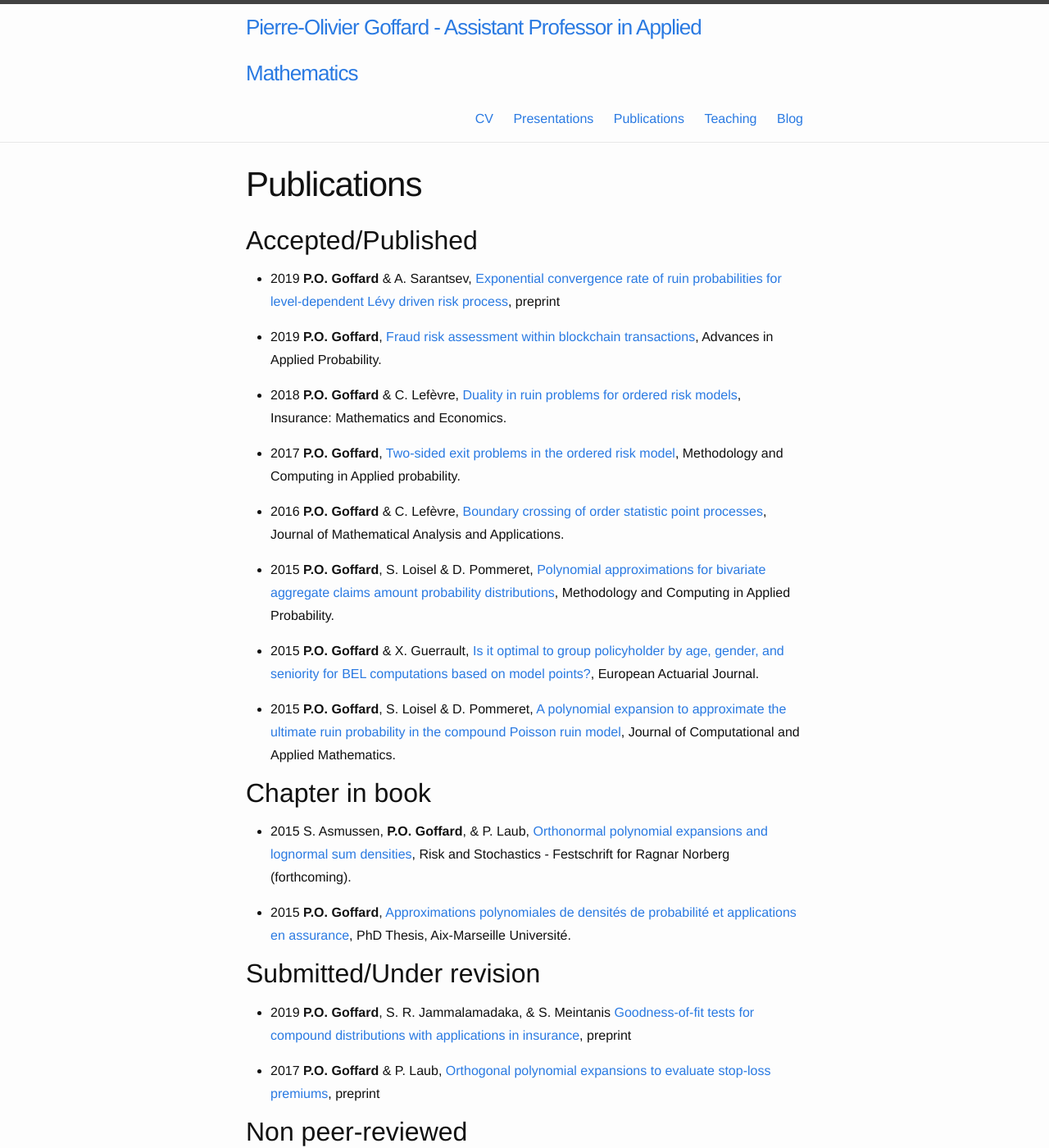
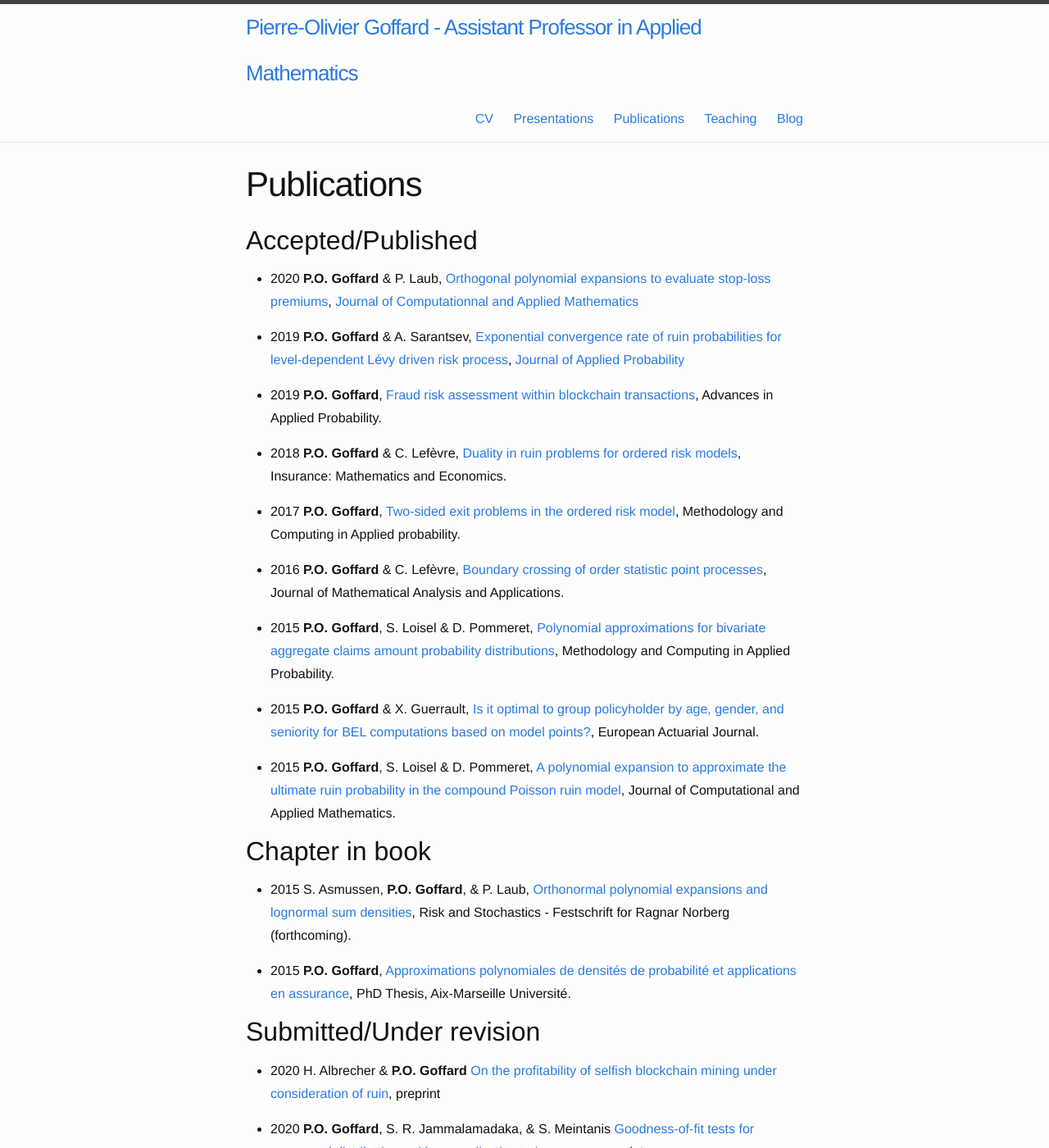
Before and after one commit to LaGauffre/LaGauffre.github.io, a Jekyll site: the page built from Publications.md, in a window 1280 px wide and 1400 px high. Shown: the whole window at 82% size. Built offline with Jekyll 4.4.1, drawn with Linux system fonts in a browser that asks for light colours; nearby versions of some CDN libraries; some web fonts are replaced; some of the changed text lies outside the part shown.

Commit message:
updates on pub.md

```diff
--- a/Publications.md
+++ b/Publications.md
@@ -6,7 +6,9 @@ permalink: /Publi/
 
 ## Accepted/Published
 
-* 2019 **P.O. Goffard** & A. Sarantsev, [Exponential convergence rate of ruin probabilities for level-dependent Lévy driven risk process](/Publications/Risk Theory (12).pdf), preprint
+* 2020 **P.O. Goffard** & P. Laub, [Orthogonal polynomial expansions to evaluate stop-loss premiums](/Publications/Goffard_Laub_SLP.pdf), [Journal of Computationnal and Applied Mathematics](https://doi.org/10.1016/j.cam.2019.112648)
+
+* 2019 **P.O. Goffard** & A. Sarantsev, [Exponential convergence rate of ruin probabilities for level-dependent Lévy driven risk process](/Publications/Risk Theory (12).pdf), [Journal of Applied Probability]( https://doi.org/10.1017/jpr.2019.71)
 
 * 2019 **P.O. Goffard**, [Fraud risk assessment within blockchain transactions](/Publications/Fraud_Risk_Assessment_Blockchain_APT.pdf), Advances in Applied Probability.
 
@@ -29,10 +31,11 @@ permalink: /Publi/
 
 ## Submitted/Under revision
 
-* 2019 **P.O. Goffard**, S. R. Jammalamadaka, & S. Meintanis [Goodness-of-fit tests for compound distributions with applications in insurance](/Publications/GOF_Compound_Distribution_Goffard_Jammalamadaka_Meintanis.pdf), preprint
+* 2020 H. Albrecher & **P.O. Goffard** [On the profitability of selfish blockchain mining under consideration of ruin](/Publications/Albrecher_Goffard_Selfish_Mine.pdf), preprint
 
-* 2017 **P.O. Goffard** & P. Laub, [Orthogonal polynomial expansions to evaluate
-stop-loss premiums](/Publications/Goffard_Laub_SLP.pdf), preprint
+* 2020 **P.O. Goffard**, S. R. Jammalamadaka, & S. Meintanis [Goodness-of-fit tests for compound distributions with an application to insurance](/Publications/GOF_Compound_Distribution_Goffard_Jammalamadaka_Meintanis.pdf), preprint
+
+
 
 
 ## Non peer-reviewed
```
